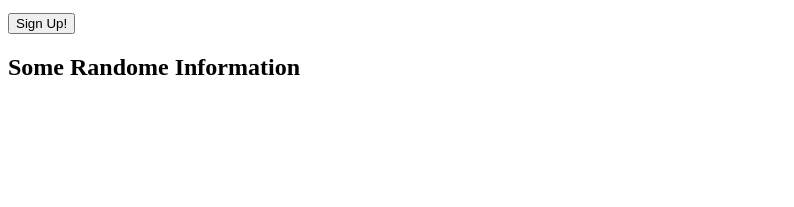
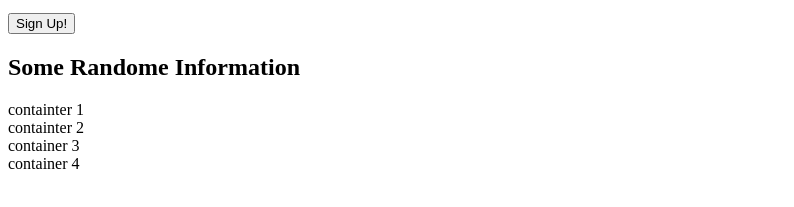
Before and after one commit to ngonzalez02/Landing-Page, a plain HTML site: page index.html in a window 1280 px wide. Shown: the part 197-404 px from the top of the page, without its empty margins (0-794 px from the left). Drawn offline with Linux system fonts and the light colour scheme.

Commit message:
Add div container

```diff
--- a/index.html
+++ b/index.html
@@ -10,3 +10,8 @@
 <button type="submit">Sign Up!</button>
 <br>
 <h2>Some Randome Information</h2>
+<div>containter 1</div>
+<div> containter 2</div>
+<div> container 3</div>
+<div>container 4
+</div>
```
